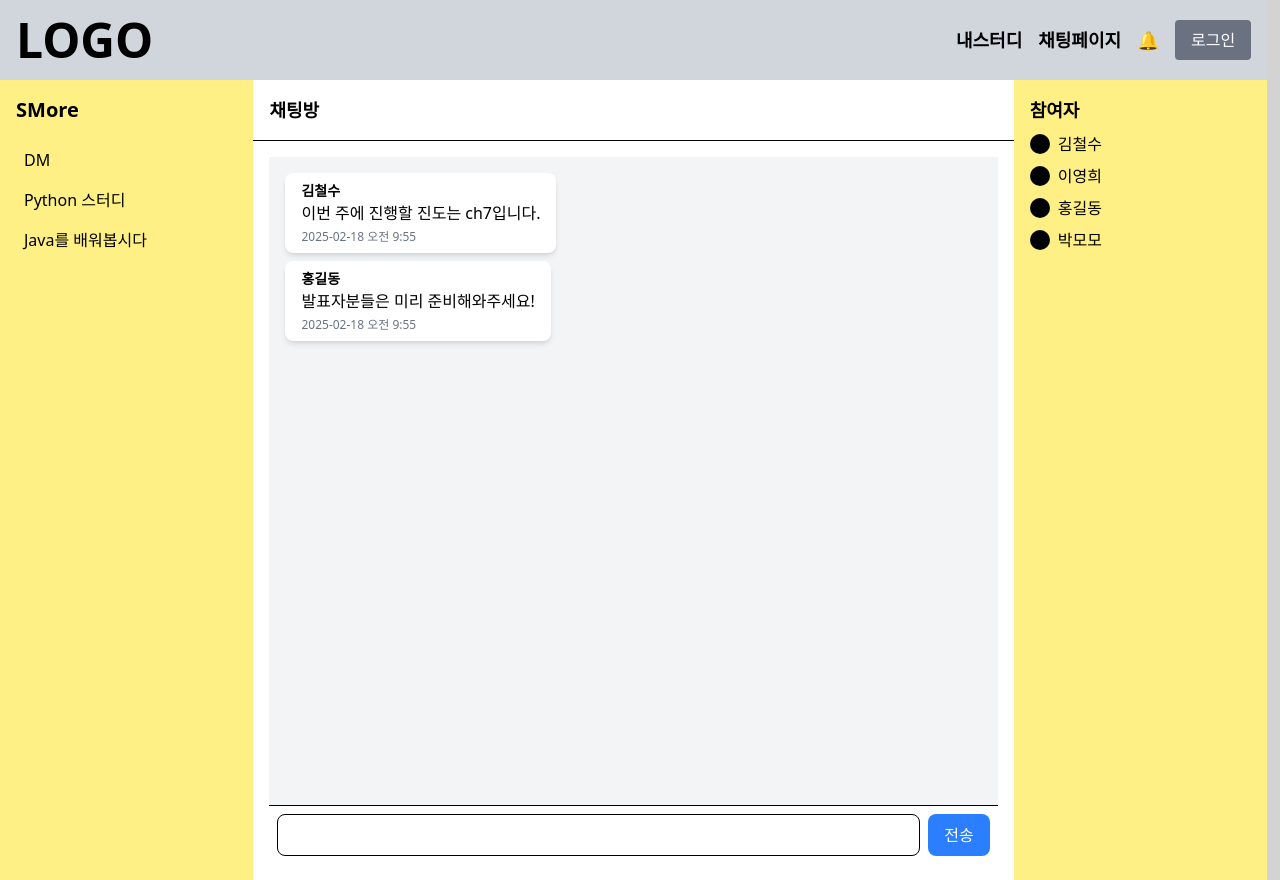
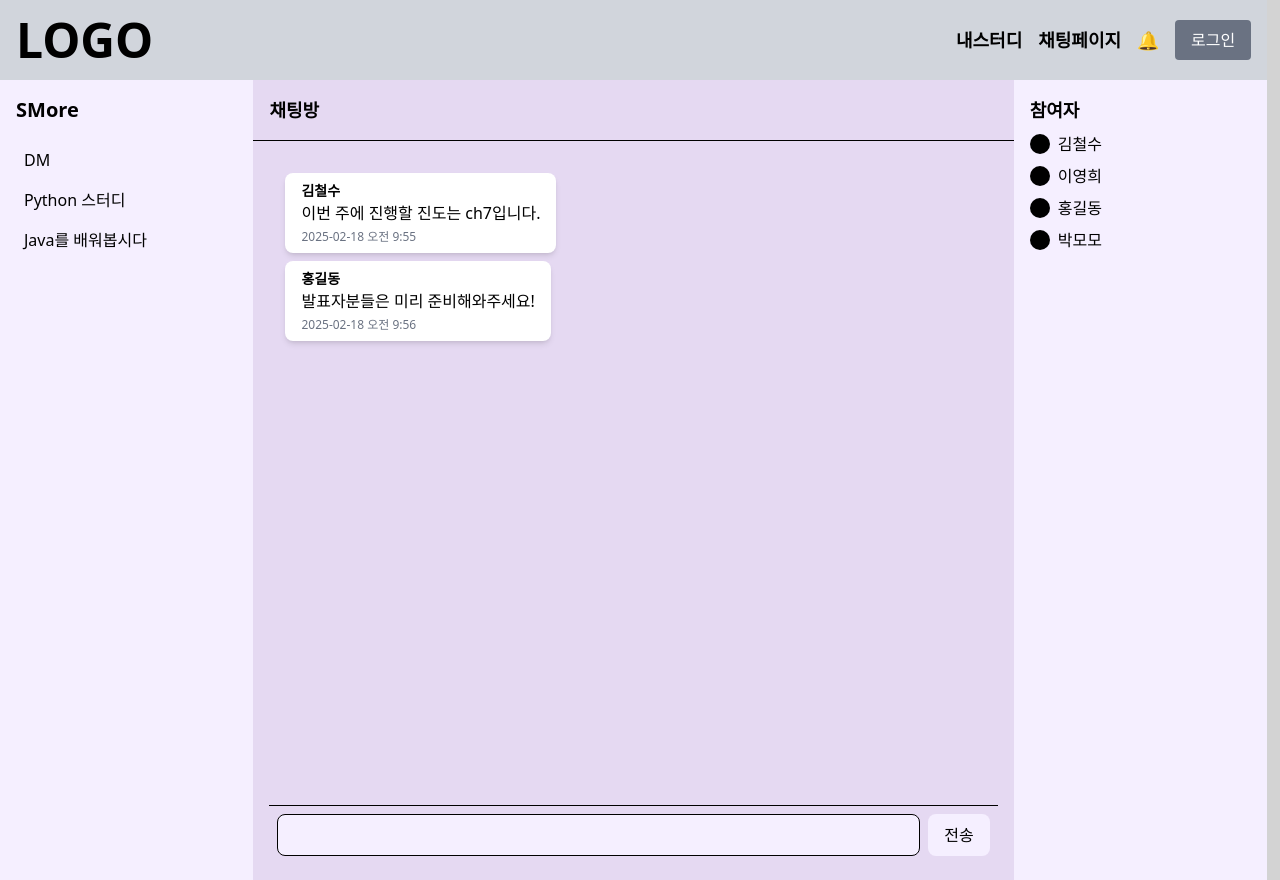
Before and after one commit to BackEndSchoolPlus3th/Smore_FE, a React (Vite) app: page /chat in a window 1280 px wide. Built offline with nearby package versions, Linux system fonts and the light colour scheme.

Commit message:
채팅페이지 ui 색상 변경

```diff
--- a/src/components/chat/Chat.tsx
+++ b/src/components/chat/Chat.tsx
@@ -3,7 +3,7 @@ import React, { useState } from 'react';
 const Chat: React.FC = () => {
     const [messages, setMessages] = useState([
         { sender: "김철수", text: "이번 주에 진행할 진도는 ch7입니다.", time: "2025-02-18 오전 9:55" },
-        { sender: "홍길동", text: "발표자분들은 미리 준비해와주세요!", time: "2025-02-18 오전 9:55" }
+        { sender: "홍길동", text: "발표자분들은 미리 준비해와주세요!", time: "2025-02-18 오전 9:56" }
     ]);
     const [input, setInput] = useState("");
 
@@ -17,7 +17,7 @@ const Chat: React.FC = () => {
     return (
         <div className="flex flex-col flex-1 p-4">
             {/* 채팅 메시지 출력 */}
-            <div className="flex-1 overflow-y-auto bg-gray-100 p-4 space-y-2">
+            <div className="flex-1 overflow-y-auto bg-muted-purple p-4 space-y-2">
                 {messages.map((msg, index) => (
                     <div key={index} className={`flex ${msg.sender === "" ? "justify-end" : "justify-start"}`}>
                         <div
@@ -34,14 +34,15 @@ const Chat: React.FC = () => {
             </div>
 
             {/* 메시지 입력창 */}
-            <div className="flex p-2 border-t bg-white">
+            <div className="flex p-2 border-t bg-muted-purple">
                 <input
                     type="text"
-                    className="flex-1 p-2 border rounded-lg"
+                    className="flex-1 p-2 border rounded-lg bg-light-lavender"
+                    // style={{backgroundColor: ""}}
                     value={input}
                     onChange={(e) => setInput(e.target.value)}
                 />
-                <button className="ml-2 px-4 py-2 bg-blue-500 text-white rounded-lg" onClick={sendMessage}>
+                <button className="ml-2 px-4 py-2 bg-light-lavender text-black rounded-lg" onClick={sendMessage}>
                     전송
                 </button>
             </div>
--- a/src/components/chat/Participants.tsx
+++ b/src/components/chat/Participants.tsx
@@ -4,7 +4,7 @@ const Participants: React.FC = () => {
     const participants = ["김철수", "이영희", "홍길동", "박모모"];
 
     return (
-        <div className="w-1/5 bg-yellow-200 p-4">
+        <div className="w-1/5 bg-light-lavender p-4">
             <h2 className="text-lg font-bold mb-2">참여자</h2>
             <ul>
                 {participants.map((user, index) => (
--- a/src/components/chat/Sidebar.tsx
+++ b/src/components/chat/Sidebar.tsx
@@ -4,7 +4,7 @@ const Sidebar: React.FC = () => {
     const studyRooms = ["DM", "Python 스터디", "Java를 배워봅시다"];
 
     return (
-        <div className="w-1/5 bg-yellow-200 p-4">
+        <div className="w-1/5 bg-light-lavender p-4">
             <h2 className="text-xl font-bold">SMore</h2>
             <ul className="mt-4">
                 {studyRooms.map((room, index) => (
--- a/src/pages/chat/ChatPage.tsx
+++ b/src/pages/chat/ChatPage.tsx
@@ -10,7 +10,7 @@ const ChatPage: React.FC = () => {
             <Sidebar />
 
             {/* 중앙 채팅 영역 */}
-            <div className="flex-1 flex flex-col bg-white">
+            <div className="flex-1 flex flex-col bg-muted-purple">
                 <h1 className="p-4 text-lg font-bold border-b">채팅방</h1>
                 <Chat />
             </div>
```
